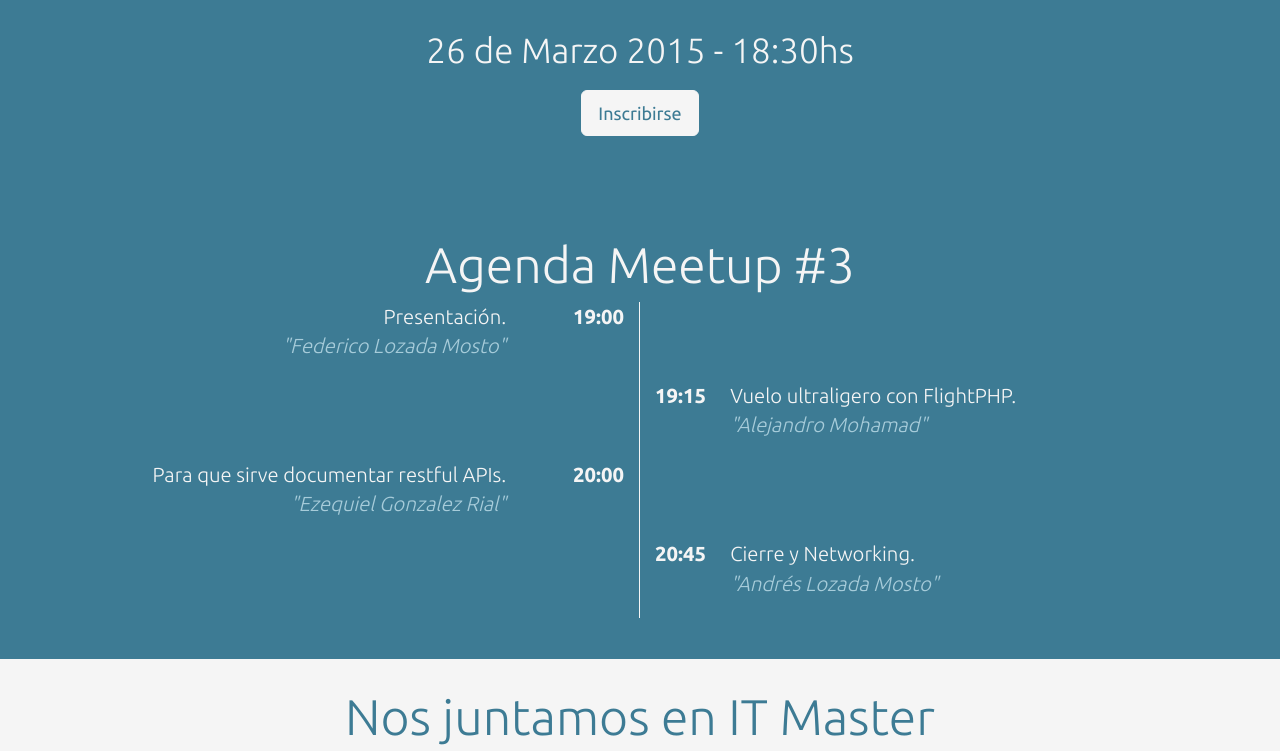
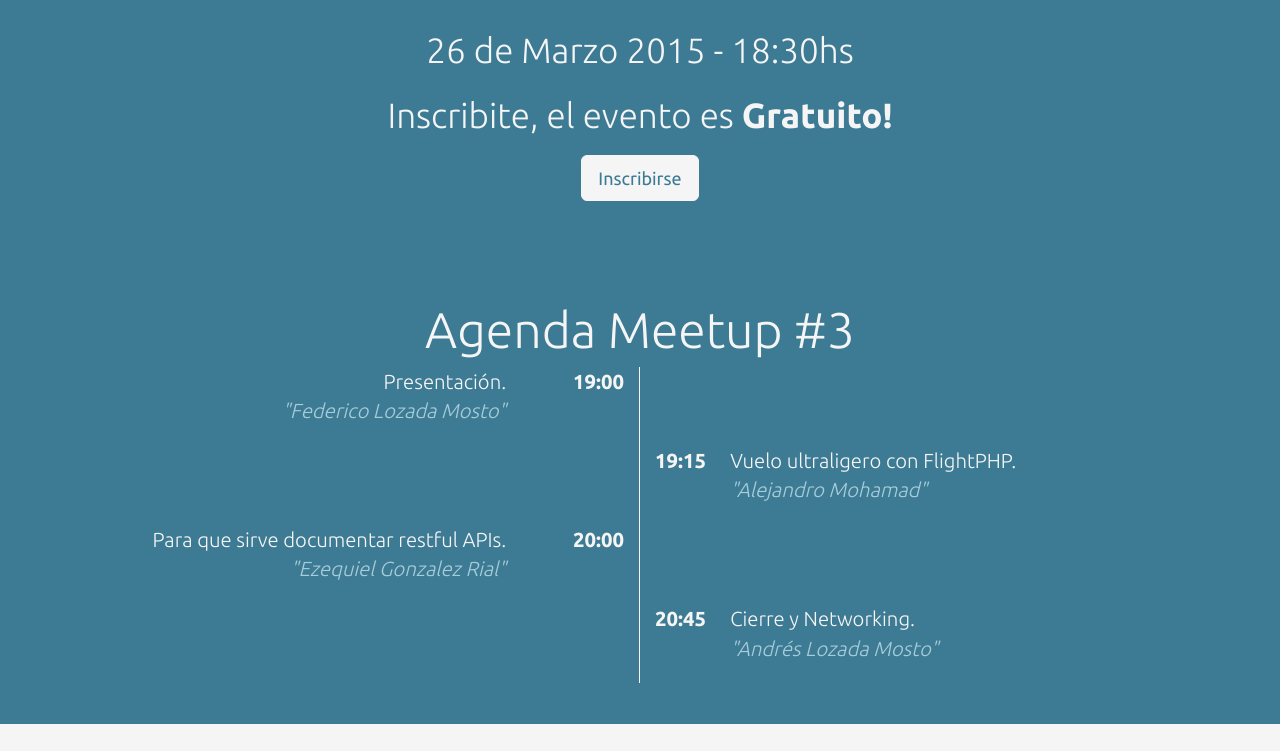
Before and after one commit to meetupphpbsas/meetupphpbsas.github.io, a plain HTML site: page index.html in a window 1280 px wide. Shown: the part 1422-2173 px from the top of the page. Drawn offline with nearby package versions, Linux system fonts and the light colour scheme; some packages are replaced by stand-ins of ours; a web font is replaced by a local one.

Commit message:
Se agrega descripción

```diff
--- a/index.html
+++ b/index.html
@@ -73,6 +73,7 @@ No importa si sos nuevo o tenes 20 años de experiencia. El C.V. dejalo para los
                 <h2>Próximo Meetup #3</h2>
                 <div class="countdownClock" data-date="2015-05-30 19:00:00"></div>
                 <div class="text-center date-meetup">26 de Marzo 2015 <span class="hidden-xs">-</span> 18:30hs</div>
+                <div class="text-center date-meetup">Inscribite, el evento es <strong>Gratuito!</strong></div>
                 <!-- <div class="text-center date-meetup">Próximamente estaremos informando fecha y lugar. <br/>Mientras tanto podes pre-inscribirte</div> -->
                 <div class="text-center">
                     <a target="_blank" href="http://www.meetup.com/Buenos-Aires-PHP-Meetup/events/222459560/" class="btn btn-meetup btn-lg">Inscribirse</a>
```
